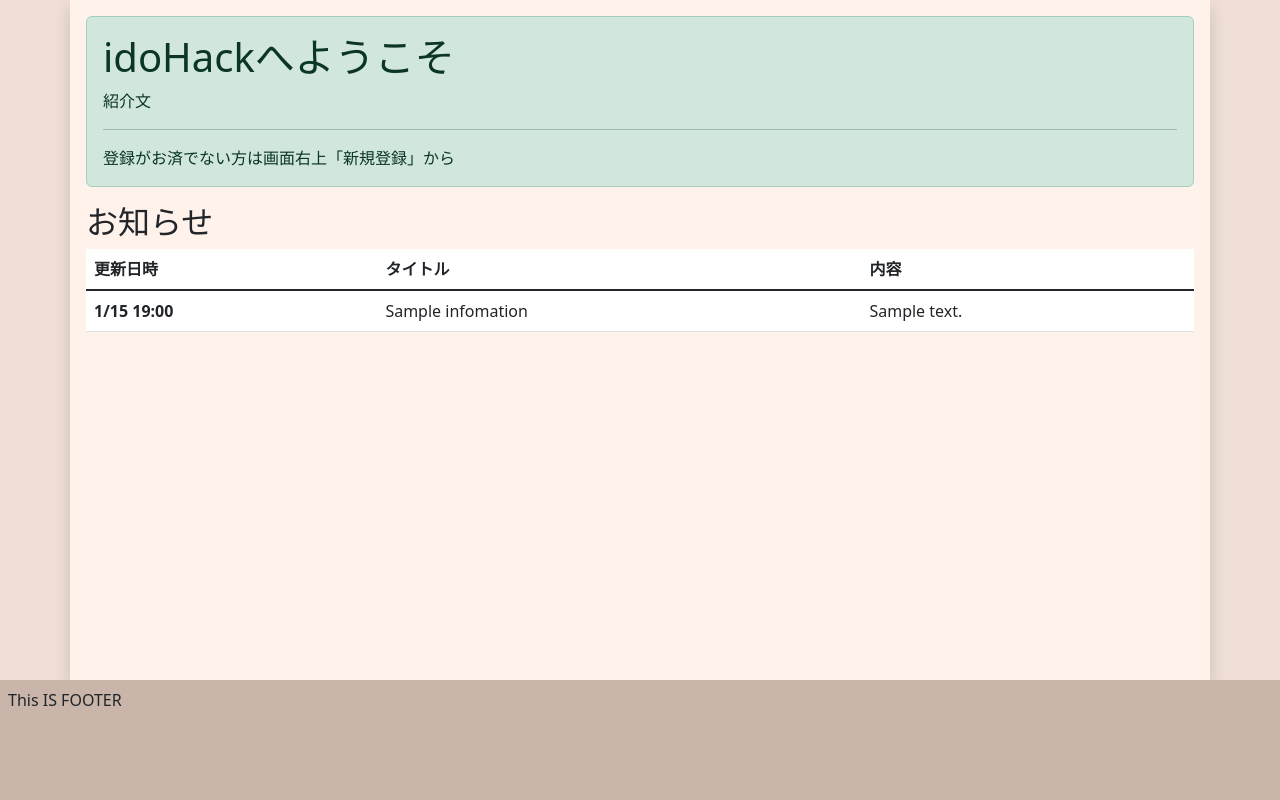
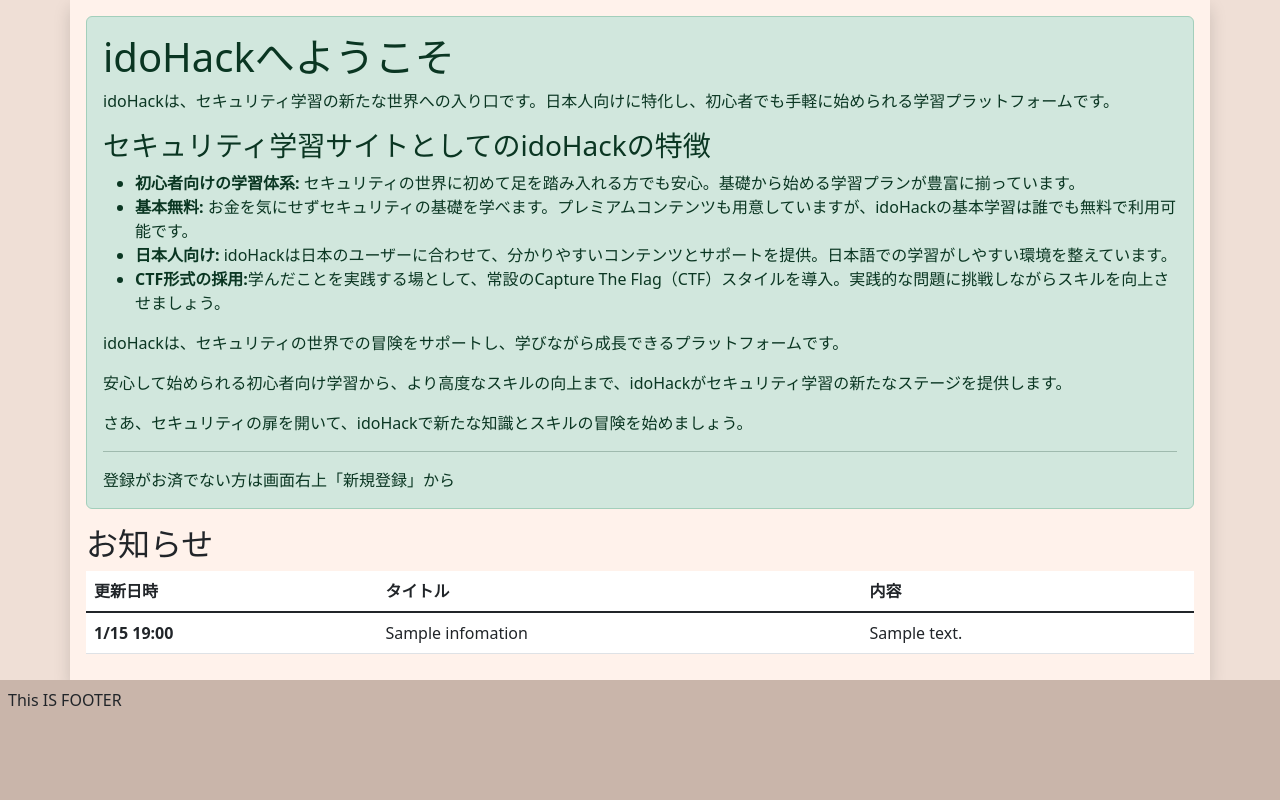
Before and after one commit to kalKun24/idoHack, a Django app: template templates/infomation/index.html in a window 1280 px wide. Shown: the part 56-856 px from the top of the page. Run offline with Django 4.2, Linux system fonts and the light colour scheme; the template is opened without the code that fills it: values that come from a table or form of the project are taken from there, others are empty; tables that the repository leaves empty hold one stand-in row (values such as "Sample post"); parts of the project's set-up code (start-up, migrations or seed data) failed here and were passed over.

Commit message:
fech: :sparkles: #トップページの紹介文を追記

```diff
--- a/templates/infomation/index.html
+++ b/templates/infomation/index.html
@@ -6,7 +6,18 @@
 
 <div class="alert alert-success" role="alert" style="height: auto;">
     <h1 class="alert-heading">idoHackへようこそ</h1>
-    <p>紹介文</p>
+    <p>idoHackは、セキュリティ学習の新たな世界への入り口です。日本人向けに特化し、初心者でも手軽に始められる学習プラットフォームです。</p>
+    <h3>セキュリティ学習サイトとしてのidoHackの特徴</h3>
+    <ul>
+	<li><b>初心者向けの学習体系: </b>セキュリティの世界に初めて足を踏み入れる方でも安心。基礎から始める学習プランが豊富に揃っています。</li>
+	<li><b>基本無料:</b> お金を気にせずセキュリティの基礎を学べます。プレミアムコンテンツも用意していますが、idoHackの基本学習は誰でも無料で利用可能です。</li>
+	<li><b>日本人向け:</b> idoHackは日本のユーザーに合わせて、分かりやすいコンテンツとサポートを提供。日本語での学習がしやすい環境を整えています。</li>
+	<li><b>CTF形式の採用:</b>学んだことを実践する場として、常設のCapture The Flag（CTF）スタイルを導入。実践的な問題に挑戦しながらスキルを向上させましょう。</li>
+    </ul>
+    <p>idoHackは、セキュリティの世界での冒険をサポートし、学びながら成長できるプラットフォームです。</p>
+    <p>安心して始められる初心者向け学習から、より高度なスキルの向上まで、idoHackがセキュリティ学習の新たなステージを提供します。</p>
+    <p>さあ、セキュリティの扉を開いて、idoHackで新たな知識とスキルの冒険を始めましょう。</p>
+    </p>
     <hr>
     <p class="mb-0">登録がお済でない方は画面右上「新規登録」から</p>
 </div>
```
